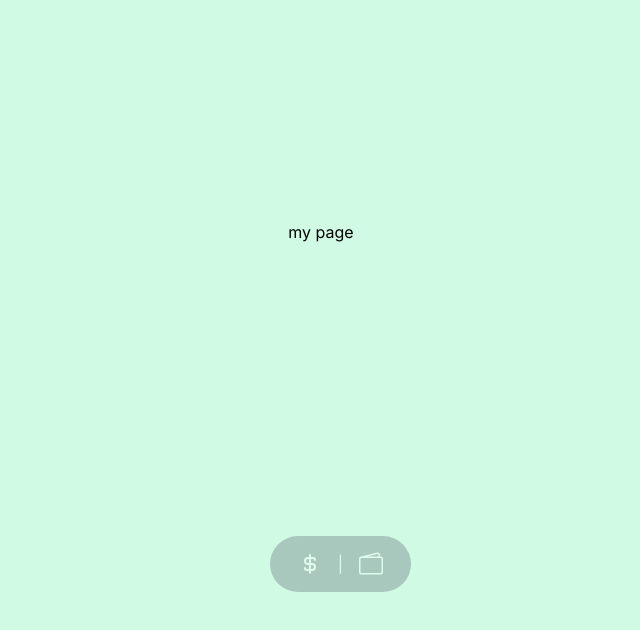
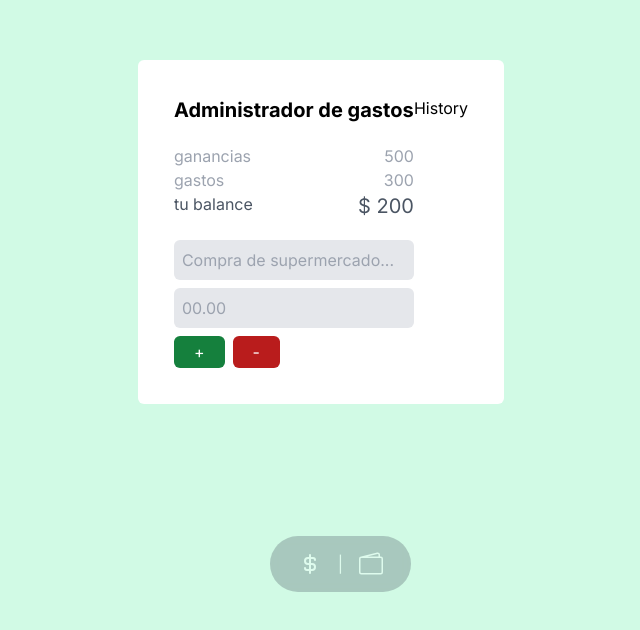
Before and after one commit to ElDev1/currency-app, a Next.js app: page /dashboard in a window 1280 px wide. Shown: the part 168-798 px from the top of the page, without its empty margins (319-959 px from the left). Built offline with nearby package versions, Linux system fonts and the light colour scheme.

Commit message:
create ExpenseTracker component

```diff
--- a/src/app/dashboard/page.tsx
+++ b/src/app/dashboard/page.tsx
@@ -1,5 +1,13 @@
+import { ExpenseTracker } from "@/components/ExpenseTracker"
+
 export default function page() {
+
   return (
-    <div>my page</div>
+    <section className="bg-white p-9 rounded-md flex">
+      <ExpenseTracker />
+      <div>
+        <h1>History</h1>
+      </div>
+    </section>
   )
 }
--- a/src/app/page.tsx
+++ b/src/app/page.tsx
@@ -21,9 +21,8 @@ export default function Home() {
       })
   }, [])
 
-  const handleChange = (e: Event) => {
-    const target = e.target as HTMLInputElement;
-    const value = target.value
+  const handleChange = (e: React.ChangeEvent<HTMLInputElement>) => {
+    const value = e.target.value
     const numberRegEx = /^[0-9]*$/
     const maxDigits = 8
 
--- a/src/components/DolarCard.tsx
+++ b/src/components/DolarCard.tsx
@@ -9,7 +9,11 @@ interface Props {
   amount: string
 }
 
-const colors = {
+interface colorsType {
+  [key: string]: string
+}
+
+const colors: colorsType = {
   "Dólar blue": "bg-blue-400",
   "Dólar oficial": "bg-orange-400",
   "Dólar bolsa": "bg-pink-400"
--- /dev/null
+++ b/src/components/ExpenseTracker.tsx
@@ -0,0 +1,28 @@
+
+export const ExpenseTracker = () => {
+  return (
+    <div className="max-w-[240px]">
+        <h1 className="text-xl font-bold mb-5">Administrador de gastos</h1>
+        <div className="flex w-full text-gray-400 justify-between">
+            <p className="">ganancias</p>
+            <p>500</p>
+        </div>
+        <div className="flex w-full text-gray-400 justify-between">
+            <p>gastos</p>
+            <p>300</p>
+        </div>
+        <div className="flex w-full text-gray-600 justify-between">
+            <p>tu balance</p>
+            <p className="text-xl">$ 200</p>
+        </div>
+        <div className="flex flex-col gap-2 mt-5">
+            <input type="text" className="bg-gray-200 rounded-md w-full max-w-[250px] p-2 outline-none" placeholder="Compra de supermercado..." />
+            <input type="text" className="bg-gray-200 rounded-md w-full max-w-[250px] p-2 outline-none" placeholder="00.00"/>
+            <div className="flex gap-2">
+                <button className="px-5 py-1 bg-green-700 rounded-md hover:bg-green-500 text-white">+</button>
+                <button className="px-5 py-1 bg-red-700 rounded-md hover:bg-red-500 text-white">-</button>
+            </div>
+        </div>
+    </div>
+  )
+}
```
